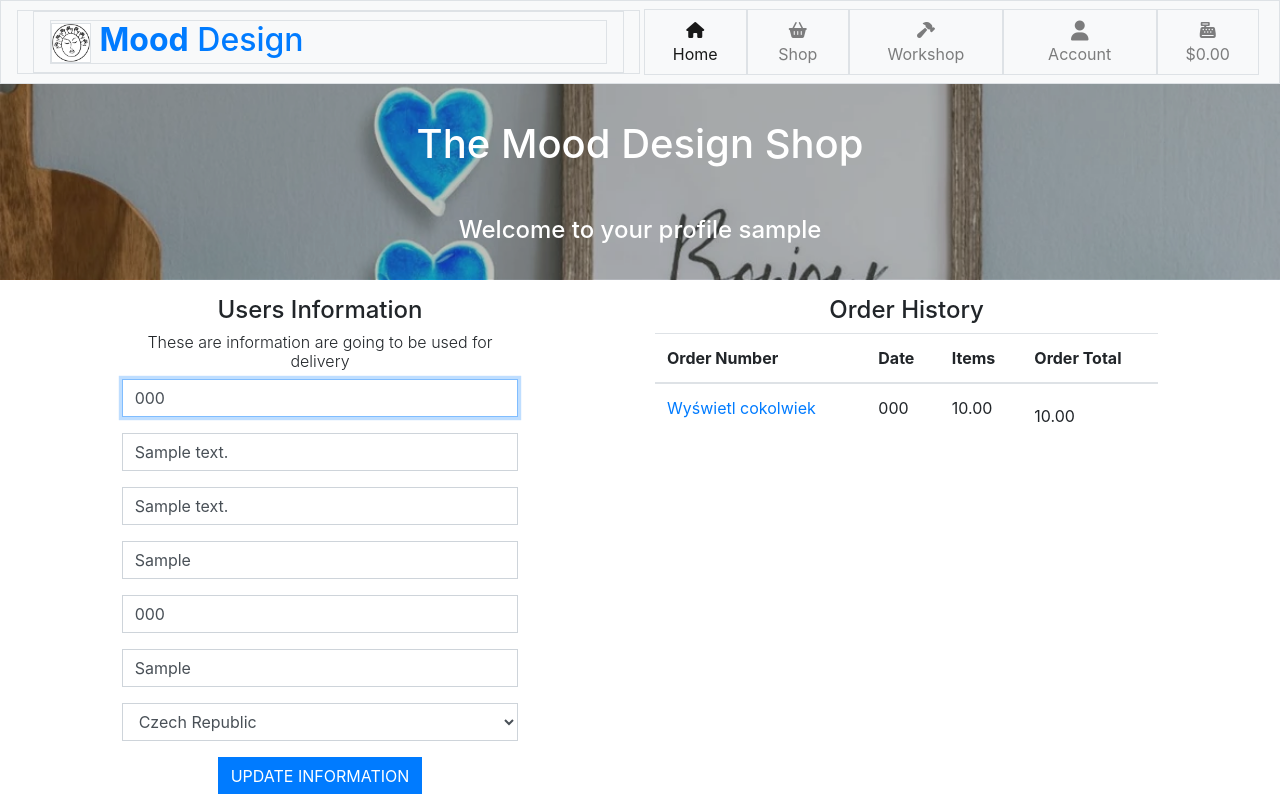
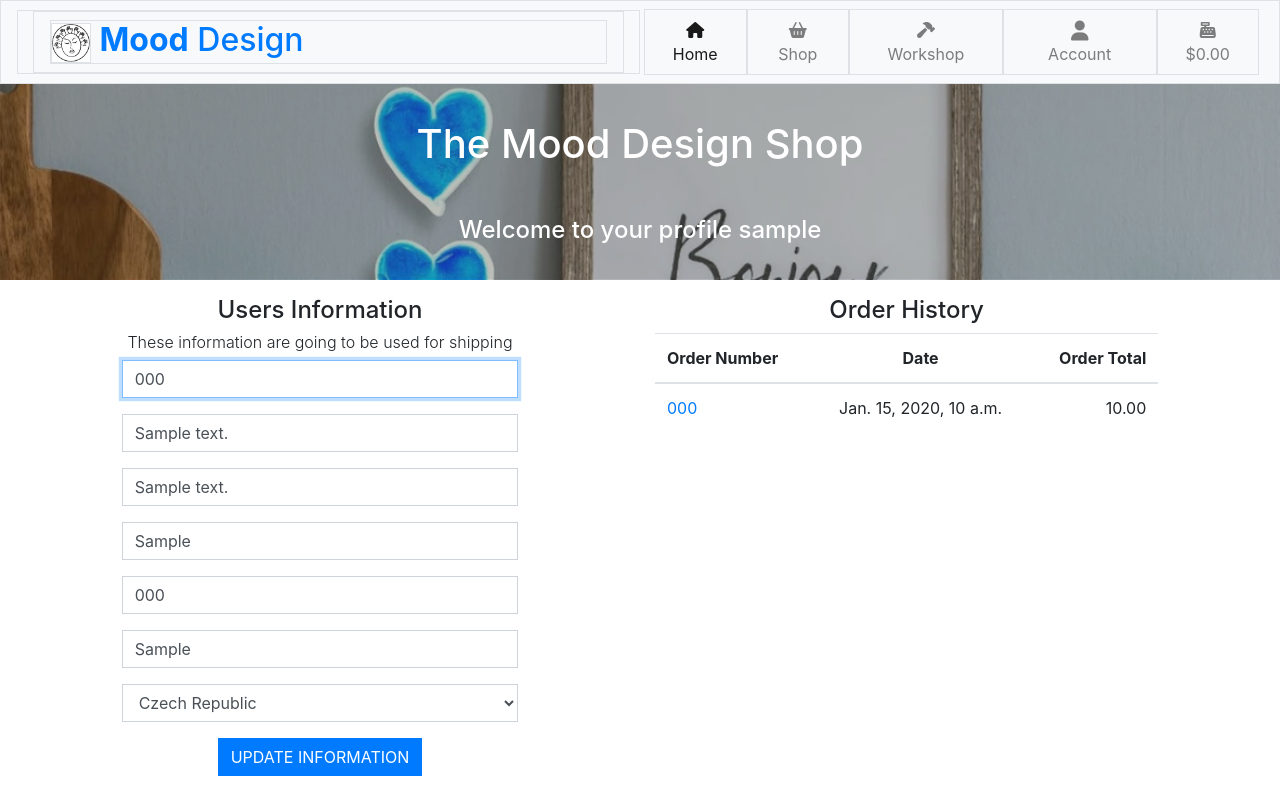
Before and after one commit to TomaszWoloszyn983/mood-design-gift-shop, a Django app: page /profile/ in a window 1280 px wide. Shown: the top 794 px of the page. Run offline with Django 3.2, Linux system fonts and the light colour scheme; a user stored in the database is signed in; tables that the repository leaves empty hold one stand-in row (values such as "Sample post"); some libraries are stand-ins or nearby versions.

Commit message:
Fix minor issues

```diff
--- a/basket/templates/basket/basket.html
+++ b/basket/templates/basket/basket.html
@@ -104,7 +104,7 @@
                 </div>
             {% else %}
                 <p class="lead mb-5 text-center">Your basket is empty</p>
-                <a href="{% url 'products' %}" class="btn btn-lg btn-primary col-4 offset-4">
+                <a href="{% url 'products' %}" class="btn btn-lg btn-primary col-4 offset-4 px-0 px-md-auto">
                     Keep Shopping
                 </a>
             {% endif %}
--- a/profiles/templates/profiles/profile.html
+++ b/profiles/templates/profiles/profile.html
@@ -24,7 +24,7 @@
         <div class="col-md-1"></div>
         <div class="col-md-4 my-3 mx-md-0">
             <h4 class="black text-center">Users Information</h4>
-            <h6 class="font-weight-light text-center">These are information are going to be used for delivery</h6>
+            <h6 class="font-weight-light text-center">These information are going to be used for shipping</h6>
             <form class="" action="{% url 'profile' %}" method="POST" id="profile-update-form">
                 {% csrf_token %}
                 {{ form|crispy }}
@@ -37,31 +37,25 @@
             <table class="table">
                 <thead>
                     <tr>
-                        <th>Order Number</th>
-                        <th>Date</th>
-                        <th>Items</th>
-                        <th>Order Total</th>
+                        <th class="text-left">Order Number</th>
+                        <th class="text-center">Date</th>
+                        <th class="text-right">Order Total</th>
                     </tr>
                 </thead>
                 <tbody>
                     {% for order in orders %}
                         <tr>
-                            <td>
-                                <a href="#">
-                                    Wyświetl cokolwiek
+                            <td text-left>
+                                <a href="{% url 'order_history' order.order_number %}"
+                                    title="{{ order.order_number }}">
+                                    {{ order.order_number|truncatechars:11 }}
                                 </a>
                                 {{ order.order_date }}
                             </td>
-                            <td>
-                                {{ order.order_number }}
+                            <td class="text-center">
+                                {{ order.date }}
                             </td>
-                            <td>
-                                {{ order.order_total }}
-                            </td>
-                            <td>
-                                <h5>
-
-                                </h5>
+                            <td class="text-right">
                                 {{ order.order_total }}
                             </td>
                         </tr>
```
